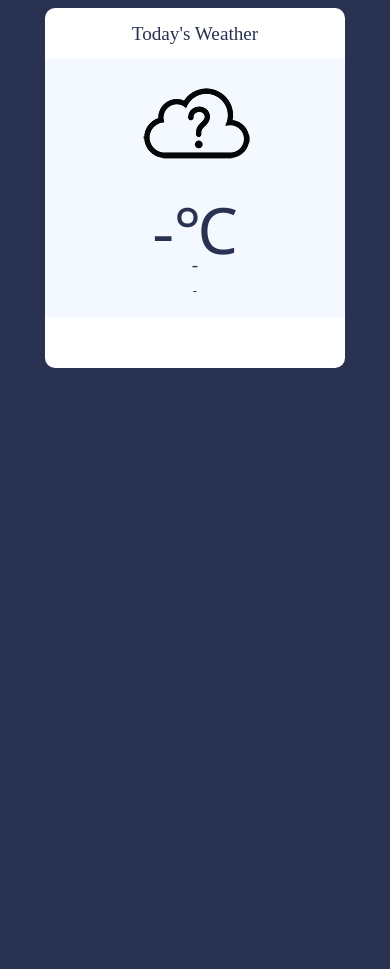
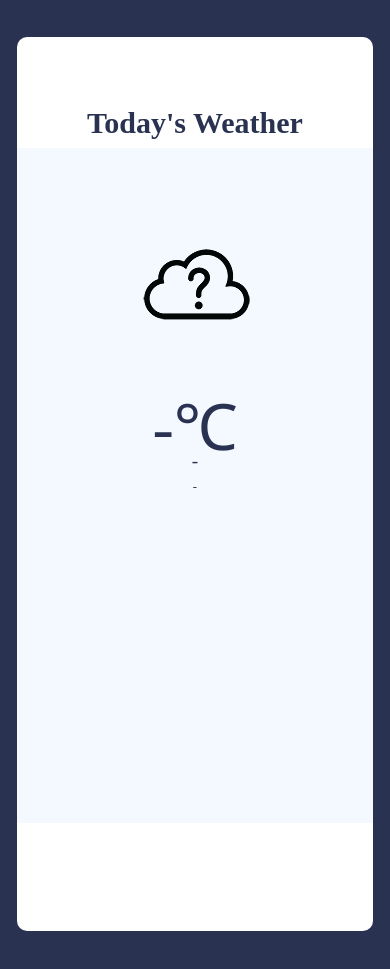
Before and after one commit to PeaElorm/weather-app, a plain HTML site: page index.html in a window 390 px wide. Before the commit the page ends 844 px from the top, so only its background shows below. Drawn offline with Linux system fonts and the light colour scheme.

Commit message:
1st mobile responsive testing

```diff
--- a/style.css
+++ b/style.css
@@ -1,29 +1,29 @@
-*{
+* {
   font-family: "Rimouski";
 }
 
-body{
+body {
   background-color: #293251;
 }
 
-.container{
+.container {
   width: 300px;
-    background-color: #FFF;
+  background-color: #fff;
 
   display: block;
   margin: 0 auto;
 
   border-radius: 10px;
-    padding-bottom : 50px;
+  padding-bottom: 50px;
 }
 
-.app-title{
+.app-title {
   width: 300px;
   height: 50px;
   border-radius: 10px 10px 0 0;
 }
 
-.app-title p{
+.app-title p {
   text-align: center;
   padding: 15px;
   margin: 0 auto;
@@ -31,12 +31,12 @@ body{
   color: #293251;
 }
 
-.notification{
+.notification {
   background-color: #f8d7da;
   display: none;
 }
 
-.notification p{
+.notification p {
   color: #721c24;
   font-size: 1.2em;
   margin: 0;
@@ -44,28 +44,28 @@ body{
   padding: 10px 0;
 }
 
-.weather-container{
+.weather-container {
   width: 300px;
   height: 260px;
-    background-color: #F4F9FF;
+  background-color: #f4f9ff;
 }
 
-.weather-icon{
+.weather-icon {
   width: 300px;
   height: 128px;
 }
 
-.weather-icon img{
+.weather-icon img {
   display: block;
   margin: 0 auto;
 }
 
-.temperature-value{
+.temperature-value {
   width: 300px;
-    height:60px;
+  height: 60px;
 }
 
-.temperature-value p{
+.temperature-value p {
   padding: 0;
   margin: 0;
   color: #293251;
@@ -74,20 +74,18 @@ body{
   cursor: pointer;
 }
 
-.temperature-value p:hover{
-
+.temperature-value p:hover {
 }
 
-.temperature-value span{
+.temperature-value span {
   color: #293251;
   font-size: 0.5em;
 }
 
-.temperature-description{
-
+.temperature-description {
 }
 
-.temperature-description p{
+.temperature-description p {
   padding: 8px;
   margin: 0;
   color: #293251;
@@ -95,14 +93,50 @@ body{
   font-size: 1.2em;
 }
 
-.location{
-
+.location {
 }
 
-.location p{
+.location p {
   margin: 0;
   padding: 0;
   color: #293251;
   text-align: center;
   font-size: 0.8em;
 }
+
+@media only screen and (max-width: 480px) {
+    body{
+        overflow: hidden;
+    }
+  .container {
+    width: 95%;
+    height: 100vh;
+    margin-top: 10%;
+    margin-bottom: 10%;
+  }
+
+  .app-title {
+    text-align: center;
+    width: 80%;
+    margin: auto;
+    font-size: 25px;
+    padding-top: 15%;
+    padding-bottom: 2%;
+    font-weight: bold;
+  }
+
+  .weather-container{
+    height: 80%;
+  }
+
+  .weather-icon{
+    padding-top: 20%;
+    padding-bottom: 10%;
+  }
+
+  .weather-container,
+  .weather-icon,
+  .temperature-value {
+    width: auto;
+  }
+}
```
Lines whose indentation alone changed are shown as unchanged.
